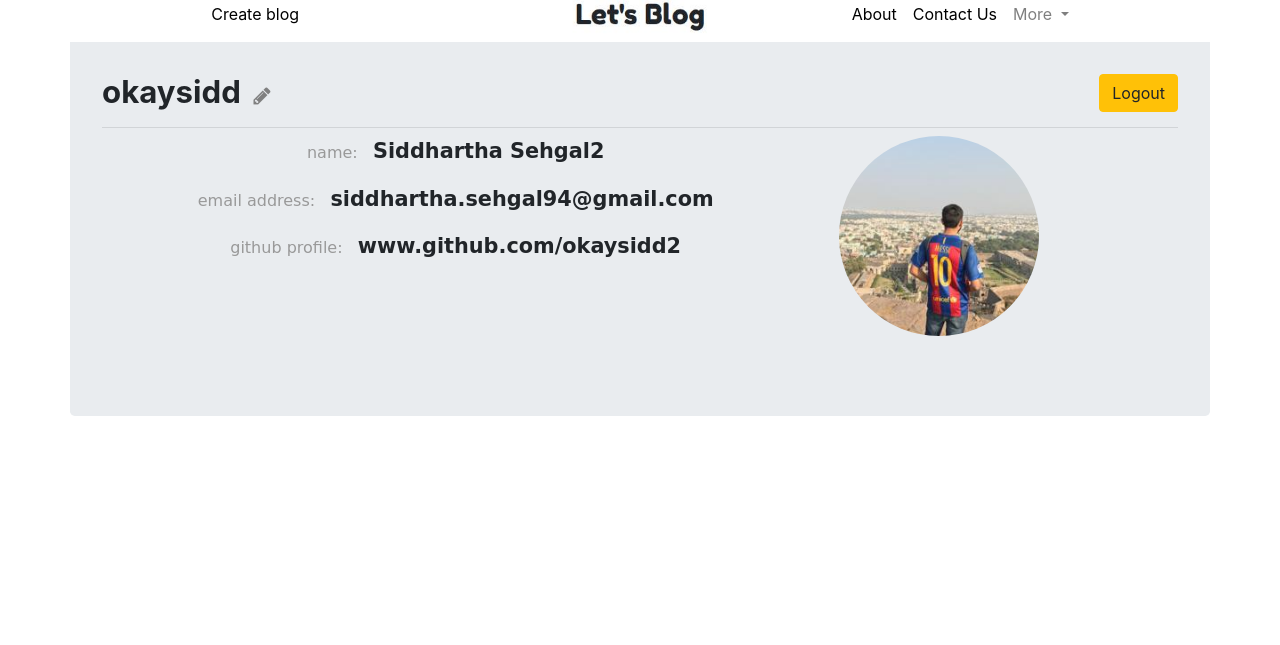
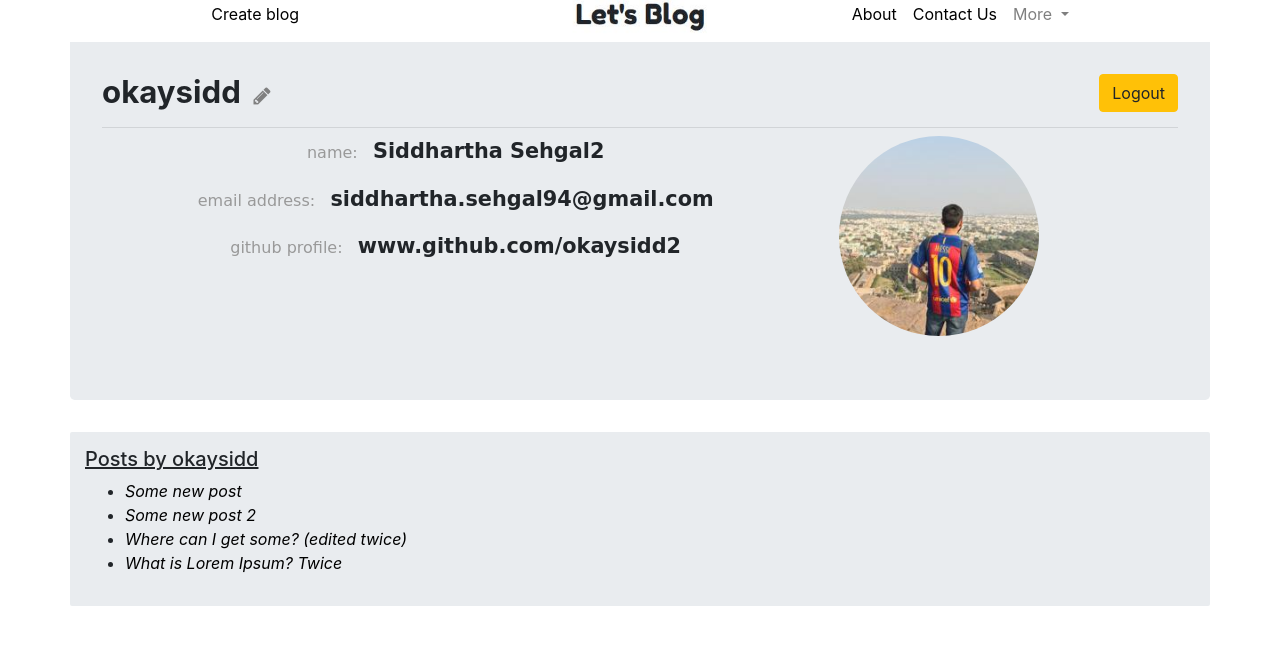
Before and after one commit to okaysidd/Blog-app, a Django app: page /profile/23/ in a window 1280 px wide. Shown: the part 14-659 px from the top of the page. Run offline with Django 3.2, Linux system fonts and the light colour scheme; a user stored in the database is signed in; data comes from the database, SQL or seed files in the repository; both versions use the stored data as it was after the commit; some libraries are stand-ins or nearby versions; some web fonts are replaced.

Commit message:
Pagination and users blogs added

```diff
--- a/teightJan/blogs_app/views.py
+++ b/teightJan/blogs_app/views.py
@@ -12,6 +12,7 @@ from .models import Comment_model, Post_model
 from users_app.models import Author_model
 from django.contrib.auth.models import User
 from django.urls import reverse_lazy
+from django.core.paginator import Paginator
 
 
 # Create your views here.
@@ -45,6 +46,7 @@ class ListPostView(LoginRequiredMixin, ListView):
     model = Post_model
     fields = ['title_original', 'body_original', 'author']
     ordering = ['-created_on']
+    paginate_by = 5
 
     def get_context_data(self, **kwargs):
         context = super().get_context_data(**kwargs)
--- a/teightJan/system_app/templates/system_app/base.html
+++ b/teightJan/system_app/templates/system_app/base.html
@@ -56,5 +56,7 @@
     {% block base_body_block %}
       <!-- things come here from the pages that inherit this base page -->
     {% endblock %}
+    <!-- <hr class="my-1">
+    <p>footer</p> -->
   </body>
 </html>
--- a/teightJan/users_app/static/users_app/profile.css
+++ b/teightJan/users_app/static/users_app/profile.css
@@ -22,3 +22,15 @@ p {
 .fa-pencil {
     color: gray;
 }
+.posts-author {
+    background: #e9ecef;
+    border-radius: 2px;
+    padding: 15px;
+}
+.posts-by {
+    text-decoration: underline;
+}
+.post-link {
+    color: black;
+    font-style: italic;
+}
--- a/teightJan/users_app/templates/users_app/profile.html
+++ b/teightJan/users_app/templates/users_app/profile.html
@@ -21,7 +21,6 @@
         </div>
     </div>
   <hr class="my-2">
-  <form class="form-group" method="" enctype="multipart/form-data">
     <div class="row">
       <div class="col-md-8">
         {% if view_profile.author_name.first_name %}
@@ -38,6 +37,17 @@
         <img class="profile-pic" src="{{ view_profile.profile_pic.url }}" alt="sorry no pic found"/>
       </div>
     </div>
-  </form>
+</div>
+<div class="container posts-author">
+    {% if posts_by_author %}
+        <h5 class="posts-by">Posts by {{ view_profile.author_name }}</h5>
+        <ul>
+            {% for post in posts_by_author %}
+            <li>
+                <a class="post-link" href="{% url 'blogs:post' pk=post.pk %}">{{ post.title_original }}</a><br>
+            </li>
+            {% endfor %}
+        </ul>
+    {% endif %}
 </div>
 {% endblock %}
--- a/teightJan/users_app/views.py
+++ b/teightJan/users_app/views.py
@@ -4,6 +4,7 @@ from .forms import User_form, Profile_form
 from django.contrib.auth.decorators import login_required
 from django.views.generic import DetailView, UpdateView
 from .models import Author_model
+from blogs_app.models import Post_model
 from django.contrib.auth.mixins import LoginRequiredMixin
 from django.contrib.auth.models import User
 
@@ -57,7 +58,9 @@ class DetailProfileView(LoginRequiredMixin, DetailView):
 
     def get_context_data(self, **kwargs):
         context = super().get_context_data(**kwargs)
-        profile = Author_model.objects.filter(author_name=get_object_or_404(User, id=self.kwargs['pk']))[0].author_name
+        profile = Author_model.objects.filter(author_name=get_object_or_404(User, id=self.kwargs['pk']))[0]
+        posts_by_author = Post_model.objects.filter(author=profile)
+        context['posts_by_author'] = posts_by_author
         context['title'] = profile
         return context
 
```
Also changed, not shown: teightJan/blogs_app/templates/blogs_app/post_model_list.html (+16 -0 lines), README.md, teightJan/db.sqlite3.
